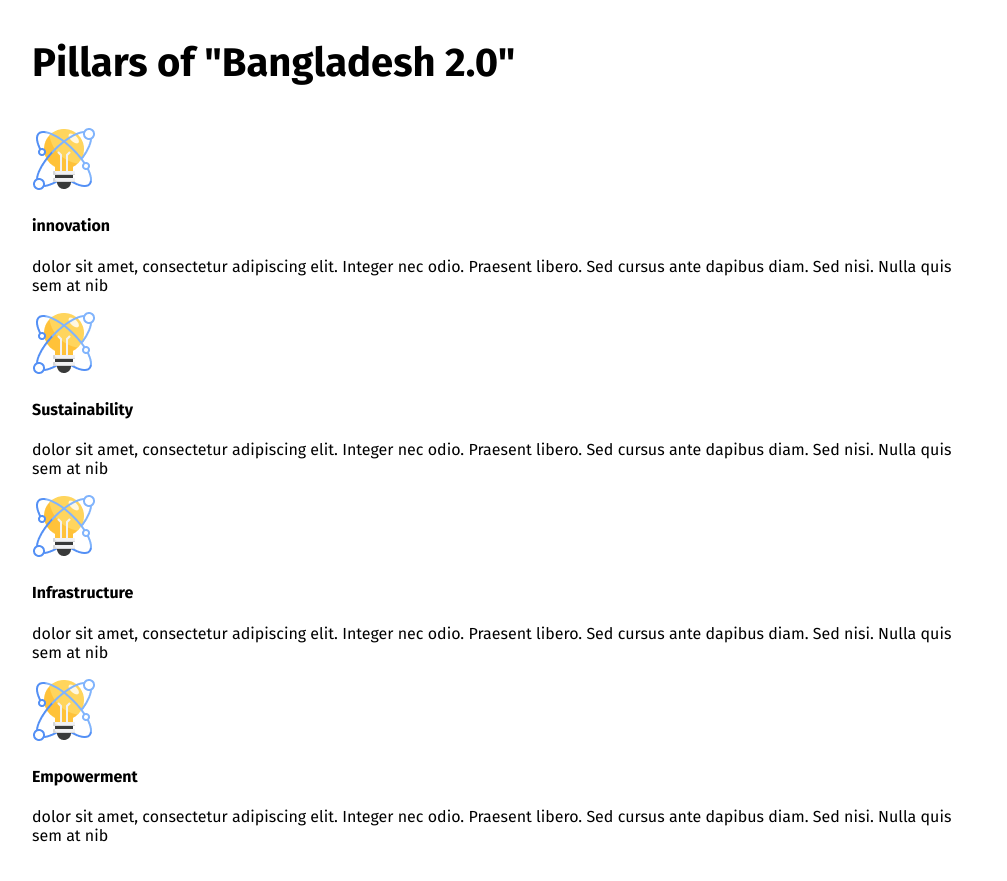
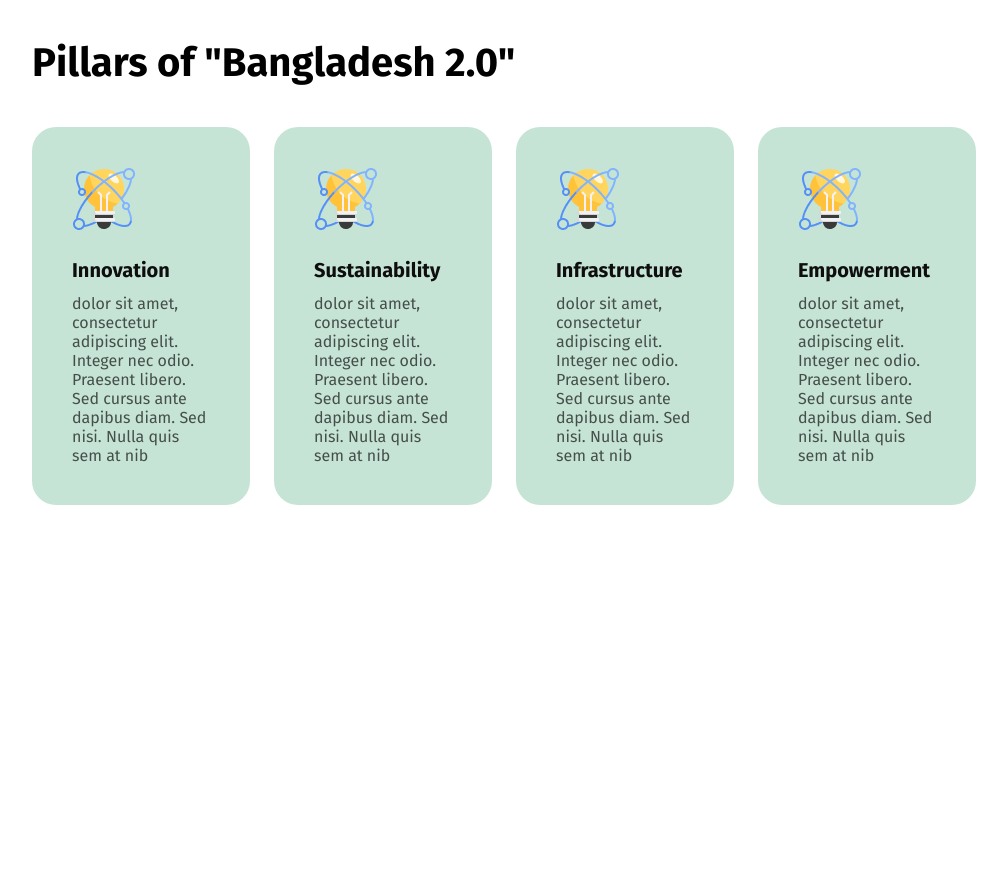
Before and after one commit to HedaetShahriar/PH-Assignment-1, a plain HTML site: page index.html in a window 1280 px wide. Shown: the part 980-1861 px from the top of the page, without its empty margins (136-1143 px from the left). After the commit the page ends 1565 px from the top, so only its background shows below. Drawn offline with Linux system fonts and the light colour scheme.

Commit message:
pillar section

```diff
--- a/index.html
+++ b/index.html
@@ -33,28 +33,32 @@
             <h3 class="section-title">Pillars of "Bangladesh 2.0"</h3>
             <div class="pillar-container">
                 <div class="pillar">
-                    <img src="./assets/card-icon.png" alt="card-icon">
-                    <h4 class="pillar-title">innovation</h4>
-                    <p class="pillar-description">dolor sit amet, consectetur adipiscing elit. Integer nec odio. Praesent libero. Sed cursus ante dapibus diam. Sed nisi. Nulla quis sem at nib
-                    </p>
+                    <img class="pillar-img" src="./assets/card-icon.png" alt="card-icon">
+                    <div class="pillar-text">
+                        <h4 class="pillar-title">Innovation</h4>
+                        <p class="pillar-description">dolor sit amet, consectetur adipiscing elit. Integer nec odio. Praesent libero. Sed cursus ante dapibus diam. Sed nisi. Nulla quis sem at nib</p>
+                    </div>
                 </div>
                 <div class="pillar">
-                    <img src="./assets/card-icon.png" alt="">
-                    <h4 class="pillar-title">Sustainability</h4>
-                    <p class="pillar-description">dolor sit amet, consectetur adipiscing elit. Integer nec odio. Praesent libero. Sed cursus ante dapibus diam. Sed nisi. Nulla quis sem at nib
-                    </p>
+                    <img class="pillar-img" src="./assets/card-icon.png" alt="">
+                    <div class="pillar-text">
+                        <h4 class="pillar-title">Sustainability</h4>
+                        <p class="pillar-description">dolor sit amet, consectetur adipiscing elit. Integer nec odio. Praesent libero. Sed cursus ante dapibus diam. Sed nisi. Nulla quis sem at nib</p>
+                    </div>
                 </div>
                 <div class="pillar">
-                    <img src="/assets/card-icon.png" alt="">
-                    <h4 class="pillar-title">Infrastructure</h4>
-                    <p class="pillar-description">dolor sit amet, consectetur adipiscing elit. Integer nec odio. Praesent libero. Sed cursus ante dapibus diam. Sed nisi. Nulla quis sem at nib
-                    </p>
+                    <img class="pillar-img" src="/assets/card-icon.png" alt="">
+                    <div class="pillar-text">
+                        <h4 class="pillar-title">Infrastructure</h4>
+                        <p class="pillar-description">dolor sit amet, consectetur adipiscing elit. Integer nec odio. Praesent libero. Sed cursus ante dapibus diam. Sed nisi. Nulla quis sem at nib</p>
+                    </div>
                 </div>
                 <div class="pillar">
-                    <img src="./assets/card-icon.png" alt="">
-                    <h4 class="pillar-title">Empowerment</h4>
-                    <p class="pillar-description">dolor sit amet, consectetur adipiscing elit. Integer nec odio. Praesent libero. Sed cursus ante dapibus diam. Sed nisi. Nulla quis sem at nib
-                    </p>
+                    <img class="pillar-img" src="./assets/card-icon.png" alt="">
+                    <div class="pillar-text">
+                        <h4 class="pillar-title">Empowerment</h4>
+                        <p class="pillar-description">dolor sit amet, consectetur adipiscing elit. Integer nec odio. Praesent libero. Sed cursus ante dapibus diam. Sed nisi. Nulla quis sem at nib</p>
+                    </div>
                 </div>
             </div>
         </section>
--- a/styles/style.css
+++ b/styles/style.css
@@ -93,3 +93,39 @@ nav button{
     margin: 0;
 }
 /* main style */
+.pillar-container{
+    display: flex;
+    gap: 24px;
+    margin: 32px 0 32px 0;
+}
+.pillar{
+    background-color: #C6E4D6;
+    border: 0px;
+    border-radius: 24px;
+    padding: 40px 40px;
+    max-width: 302px;
+    display: flex;
+    flex-direction: column;
+    margin: 0;
+}
+.pillar-img{
+    width: 64px;
+    height: 64px;
+    margin-bottom: 0;
+}
+.pillar-text{
+    margin: 0;
+    max-width: 254px;
+}
+.pillar-title{
+    font-size: 20px;
+    font-weight: 700;
+    color: #0E0E0E;
+    margin-bottom: 12px;
+}
+.pillar-description{
+    font-size: 16px;
+    font-weight: 400;
+    color: rgba(14, 14, 14, .7);
+    margin: 0;
+}
```
